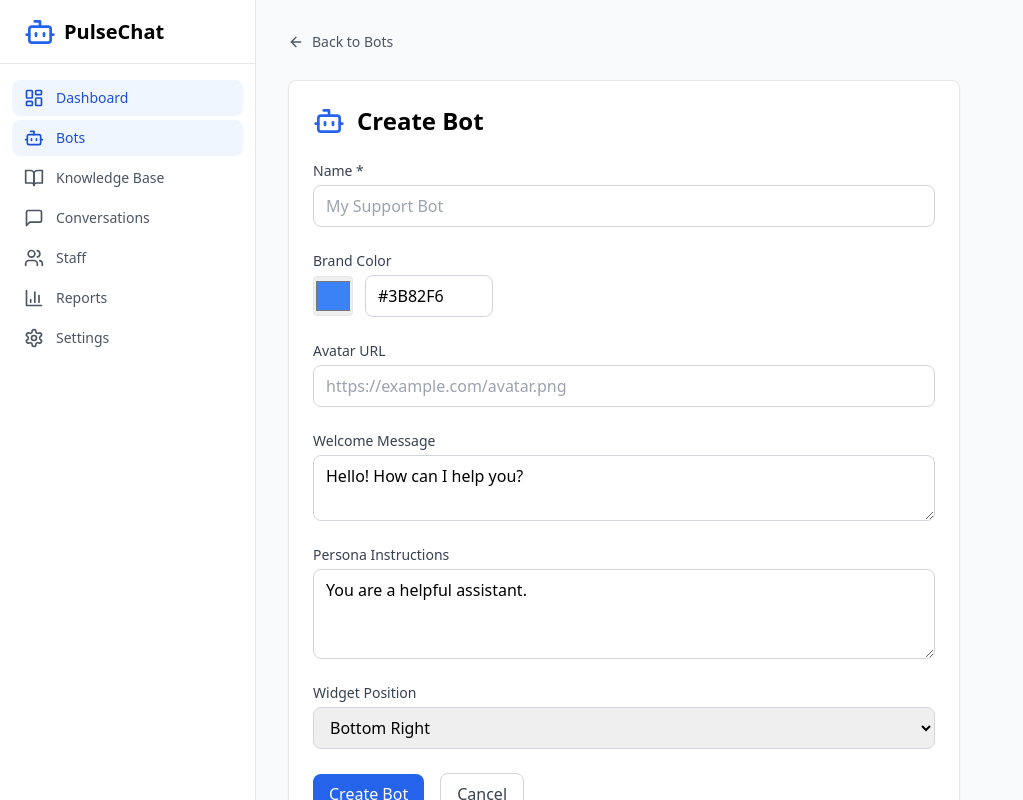
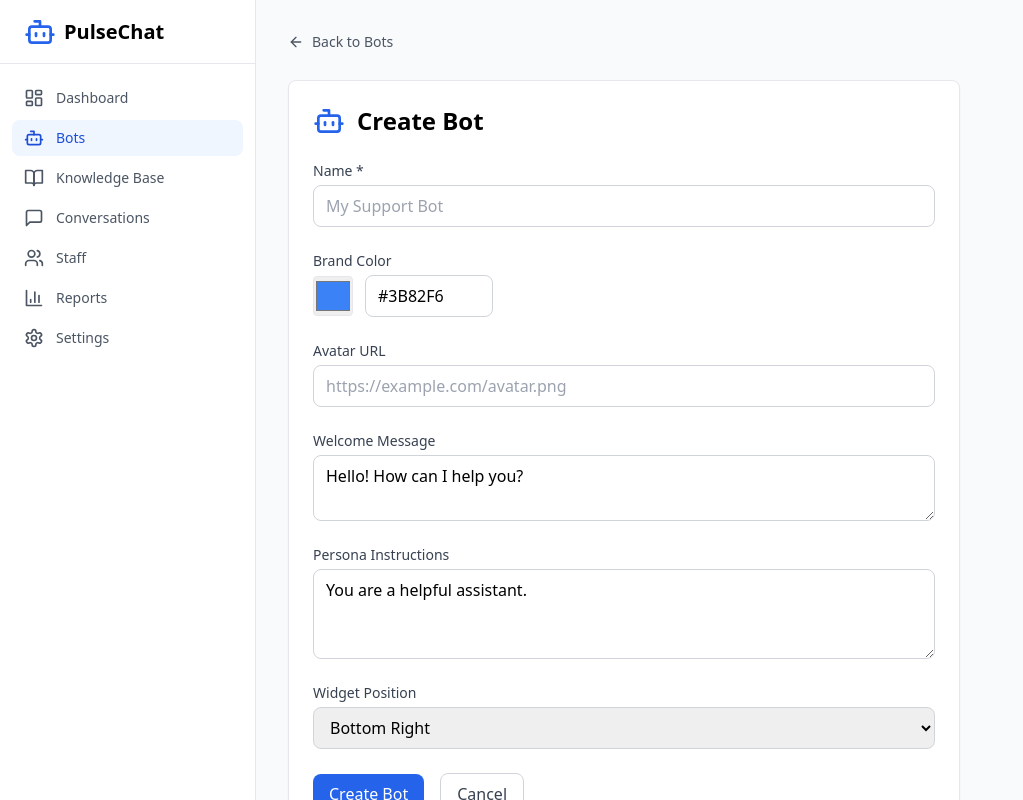
Before and after one commit to Amirshahzad422/PulseChat, a Next.js app in the folder apps/dashboard/: page /dashboard/bots/new in a window 1280 px wide. Shown: the whole page, without its empty margins (0-1023 px from the left). Built offline with nearby package versions, Linux system fonts and the light colour scheme; no server answers.

Commit message:
fix: highlight only the active sidebar section

```diff
--- a/apps/dashboard/components/ui/sidebar.tsx
+++ b/apps/dashboard/components/ui/sidebar.tsx
@@ -17,7 +17,9 @@
       </div>
       <nav className="flex-1 space-y-1 px-3 py-4">
         {navItems.map((item) => {
-          const isActive = pathname.startsWith(item.href)
+          const isActive = item.href === '/dashboard'
+            ? pathname === '/dashboard'
+            : pathname === item.href || pathname.startsWith(`${item.href}/`)
           return (
             <Link
               key={item.name}
```
